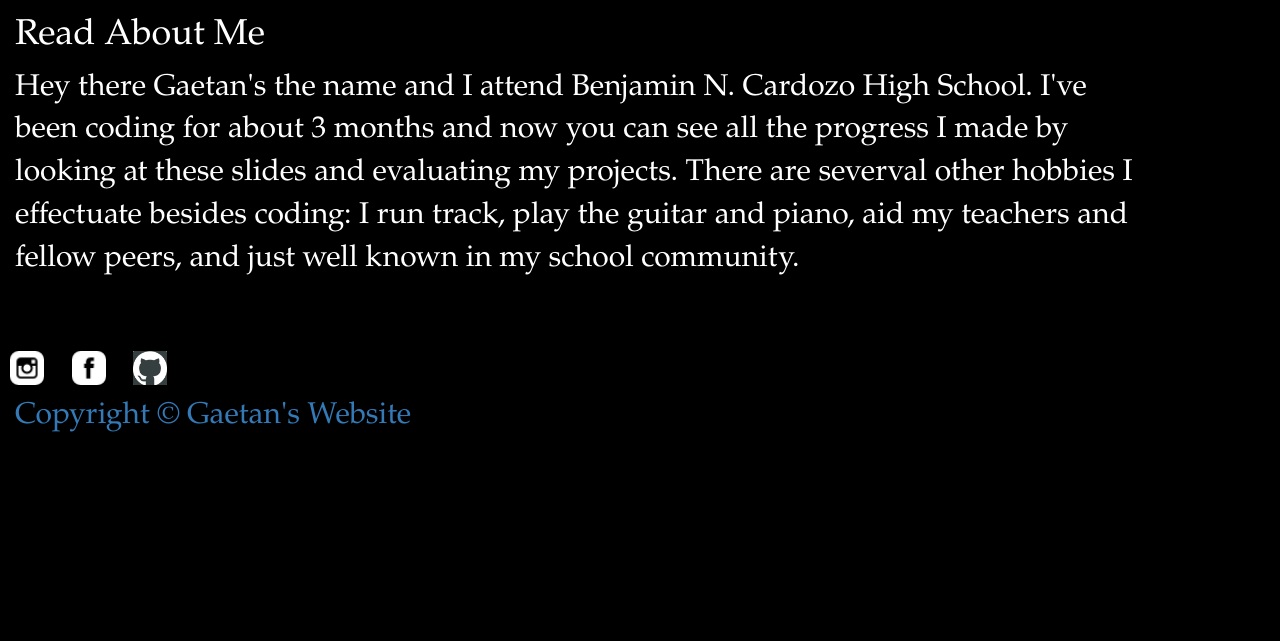
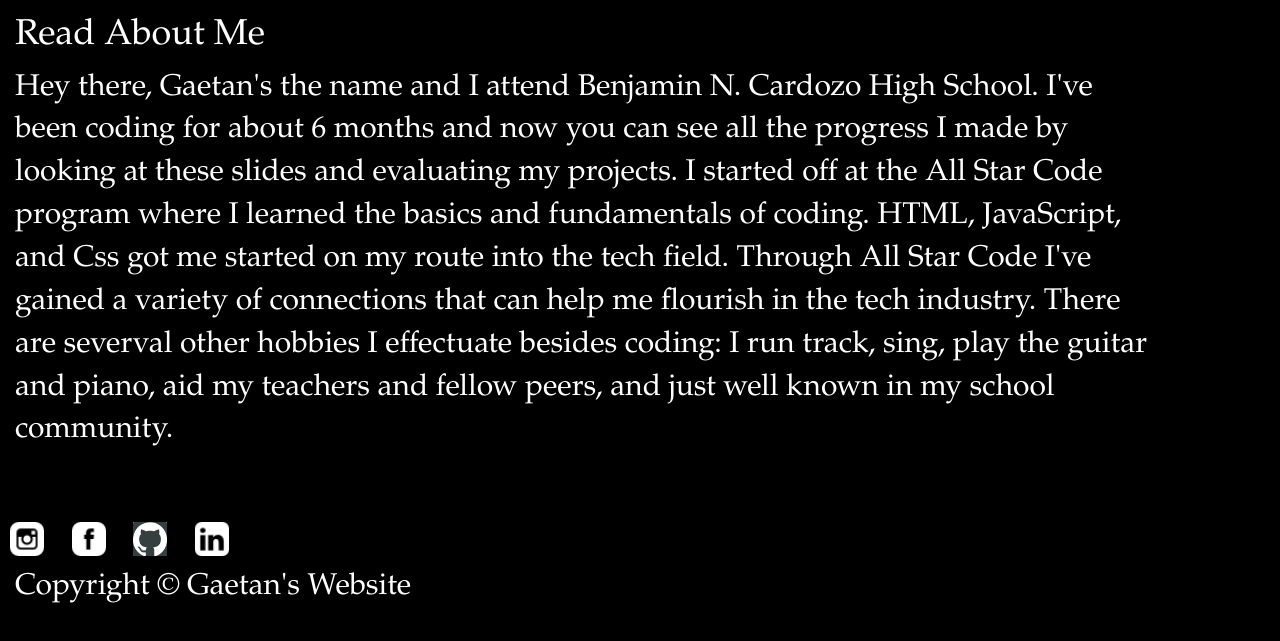
Before and after one commit to gaetanASC4/GaetanASC4.github.io, a plain HTML site: page gaetanASC4.github.io/index.html in a window 1280 px wide. Shown: the part 803-1444 px from the top of the page. Before the commit the page ends 1301 px from the top, so only its background shows below. Drawn offline with Linux system fonts and the light colour scheme.

Commit message:
Add files via upload

```diff
--- a/gaetanASC4.github.io/index.html
+++ b/gaetanASC4.github.io/index.html
@@ -39,7 +39,7 @@
                     <span class="icon-bar"></span>
                     <span class="icon-bar"></span>
                 </button>
-            <img alt="navbar-brand" src="https://dtpmhvbsmffsz.cloudfront.net/posts/2017/06/14/59414f24ae61453736385aef/s_59414f25ae61453736385af0.jpg">
+                <img alt="navbar-brand" src="https://dtpmhvbsmffsz.cloudfront.net/posts/2017/06/14/59414f24ae61453736385aef/s_59414f25ae61453736385af0.jpg">
                 <a href="">Gaetan</a>
             </div>
             <!-- Collect the nav links, forms, and other content for toggling -->
@@ -82,19 +82,20 @@
             </div>
             <div class="item">
                 <!-- Set the second background image using inline CSS below. -->
-                <div class="fill" style="background-image:url('Project1.png');"></div>
+                <div class="fill" style="background-image:url('Project1.png')"></div>
                 <div class="carousel-caption">
                     <h2>First Project</h2>
                 </div>
             </div>
             <div class="item">
                 <!-- Set the third background image using inline CSS below. -->
-                <div class="fill" style="background-image:url('Metamorphosis.png');"></div>
+                <div class="fill" style="background-image:url('Metamorphosis.png')"></div>
                 <div class="carousel-caption">
                     <h2>Final Project</h2>
                 </div>
             </div>
         </div>
+
 
         <!-- Controls -->
         <a class="left carousel-control" href="#myCarousel" data-slide="prev">
@@ -112,8 +113,13 @@
         <div class="row">
             <div class="col-lg-12">
                 <h1>Read About Me</h1>
-                <p>Hey there Gaetan's the name and I attend Benjamin N. Cardozo High School. I've been coding for about 3 months and now you can see all the progress I made by looking at these slides and evaluating my projects.
-                    There are severval other hobbies I effectuate besides coding: I run track, play the guitar and piano, aid my teachers and fellow peers, and just well known in my school community.  </p>
+                <p>Hey there, Gaetan's the name and I attend Benjamin N. Cardozo High School. I've been coding for about 6 months
+                    and now you can see all the progress I made by looking at these slides and evaluating my projects. I
+                    started off at the All Star Code program where I learned the basics and fundamentals of coding. HTML,
+                    JavaScript, and Css got me started on my route into the tech field. Through All Star Code I've gained
+                    a variety of connections that can help me flourish in the tech industry. There are severval other hobbies
+                    I effectuate besides coding: I run track, sing, play the guitar and piano, aid my teachers and fellow
+                    peers, and just well known in my school community. </p>
             </div>
         </div>
 
@@ -130,7 +136,12 @@
 
                     <a href="https://github.com/gaetanASC4">
                     <img src='github.png'>
+
+                    <a href="https://www.linkedin.com/in/gaetan-fleurentin-34b173142/">
+                    <img src='linkedin-sign.png'>
+                    </a>
                 </div>
+
                 <div class="col-lg-12">
                 <div>
                     <p>Copyright &copy; Gaetan's Website</p>
@@ -152,9 +163,9 @@
 
     <!-- Script to Activate the Carousel -->
     <script>
-    $('.carousel').carousel({
-        interval: 5000 //changes the speed
-    })
+        $('.carousel').carousel({
+            interval: 5000 //changes the speed
+        })
     </script>
   <audio autoplay>
     <source src="unforgettable.mp3">
```
Also changed, not shown: gaetanASC4.github.io/linkedin-sign.png (added).
